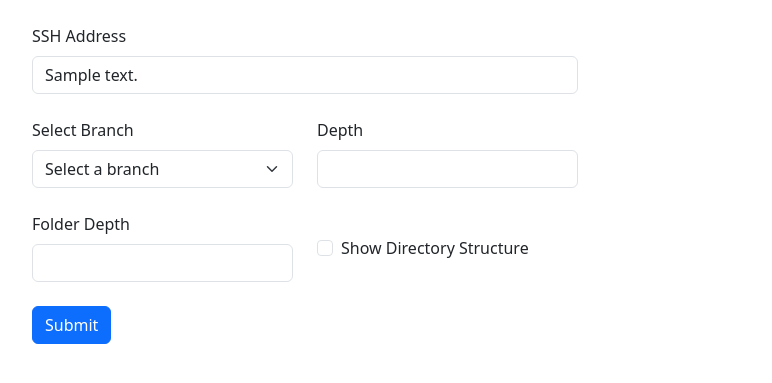
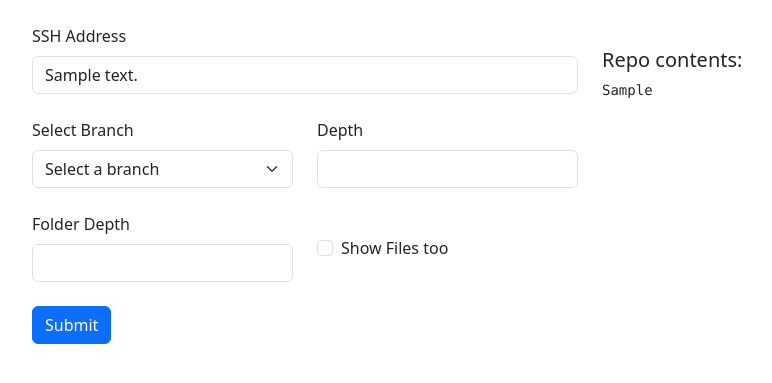
Before and after one commit to maddytae/gitexplorer, a Flask app: template templates/index.html in a window 1280 px wide. Shown: the top 383 px of the page, without its empty margins (50-822 px from the left). Run offline with Flask 3, Linux system fonts and the light colour scheme; the template is opened without the code that fills it: most values are stand-ins (such as "Sample title", 1, 10 or a date in 2020).

Commit message:
saving work

```diff
--- a/app.py
+++ b/app.py
@@ -15,14 +15,14 @@ def home():
     depth = ''
     tree_output = ''
     folder_depth = ''
-    show_directory_structure = False
+    show_files = False
 
     if request.method == "POST":
         sshAddress = request.form.get("sshAddress")
         selected_branch = request.form.get("selectedBranch")
         depth = request.form.get("depthValue")
         folder_depth = request.form.get("folderdepthValue")
-        show_directory_structure = 'showDirectoryStructure' in request.form
+        show_files = 'show_files' in request.form
 
         if sshAddress:
             message = utilities.get_repo(sshAddress)
@@ -47,7 +47,10 @@ def home():
         if folder_depth and os.path.exists(repo_path):
             folder_depth = int(folder_depth)
             if folder_depth > 0:
-                raw_tree_output = subprocess.check_output(['tree', '-L', str(folder_depth),'-d', repo_path], text=True)
+                if show_files:
+                    raw_tree_output = subprocess.check_output(['tree', '-L', str(folder_depth), repo_path], text=True)
+                else:
+                    raw_tree_output = subprocess.check_output(['tree', '-L', str(folder_depth),'-d', repo_path], text=True)
                 lines = raw_tree_output.split('\n')
                 tree_output = '\n'.join(lines[1:])
 
@@ -57,7 +60,7 @@ def home():
                            depth=depth,
                            tree_output=tree_output,
                            folder_depth=folder_depth,
-                           show_directory_structure=show_directory_structure)
+                           show_files=show_files)
 
 if __name__ == "__main__":
     app.run(debug=True)
--- a/templates/index.html
+++ b/templates/index.html
@@ -48,8 +48,8 @@
                 <!-- Show Directory Structure Checkbox -->
                 <div class="col-md-6">
                     <div class="form-check mt-4">
-                        <input type="checkbox" class="form-check-input" id="showDirectoryStructure" name="showDirectoryStructure" value="yes" {% if show_directory_structure %}checked{% endif %}>
-                        <label class="form-check-label" for="showDirectoryStructure">Show Directory Structure</label>
+                        <input type="checkbox" class="form-check-input" id="show_files" name="show_files" value="yes" {% if show_files %}checked{% endif %}>
+                        <label class="form-check-label" for="show_files">Show Files too</label>
                     </div>
                 </div>
             </div>
@@ -62,12 +62,12 @@
 
             <!-- Right Column for Directory Structure -->
             <div class="col-md-6">
-                {% if show_directory_structure %}
+
                     <div class="mt-4">
-                        <h5>Directory Structure:</h5>
+                        <h5>Repo contents:</h5>
                         <pre>{{ tree_output }}</pre>
                     </div>
-                {% endif %}
+
             </div>
         </div>
     </div>
```
